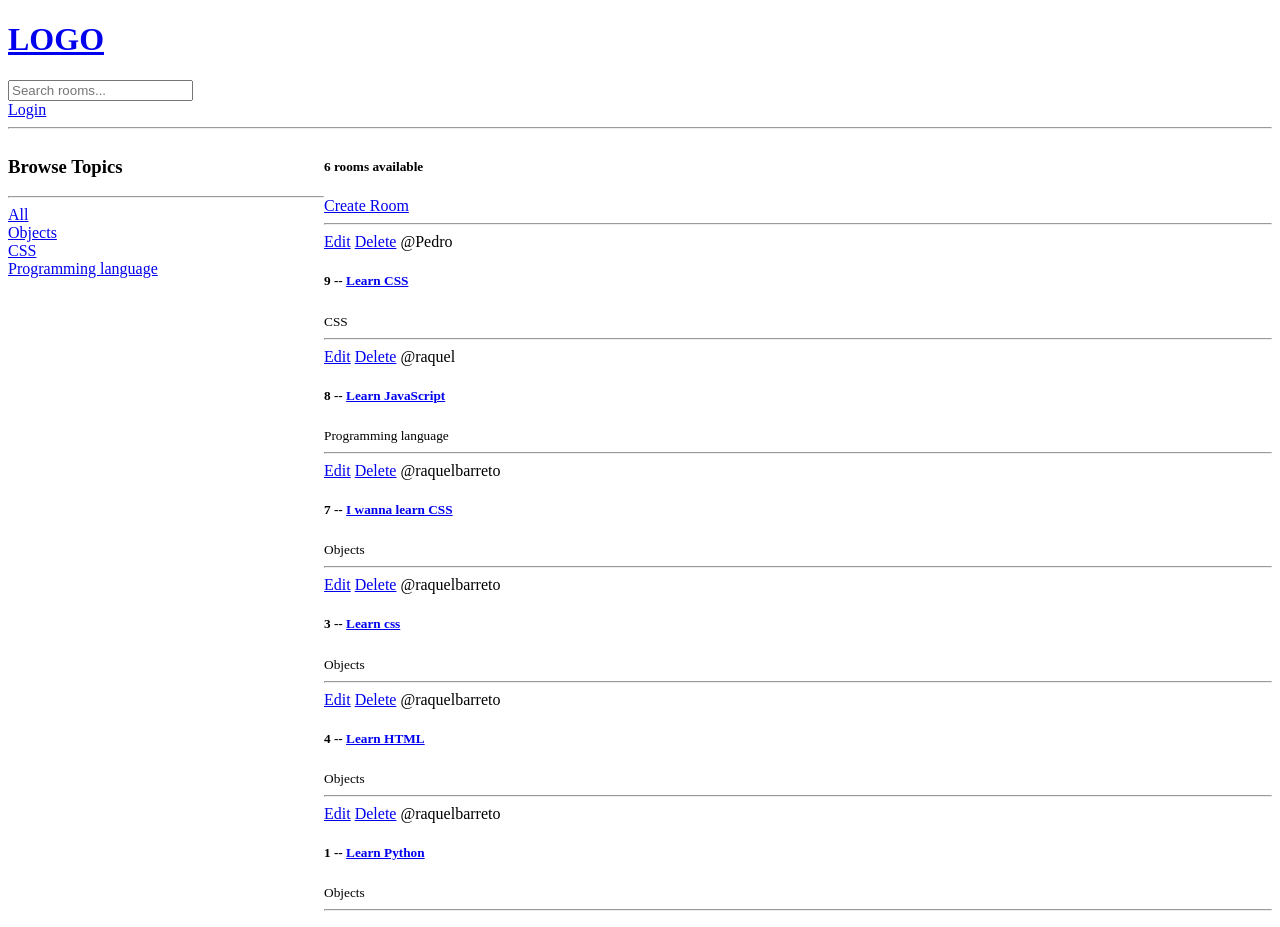
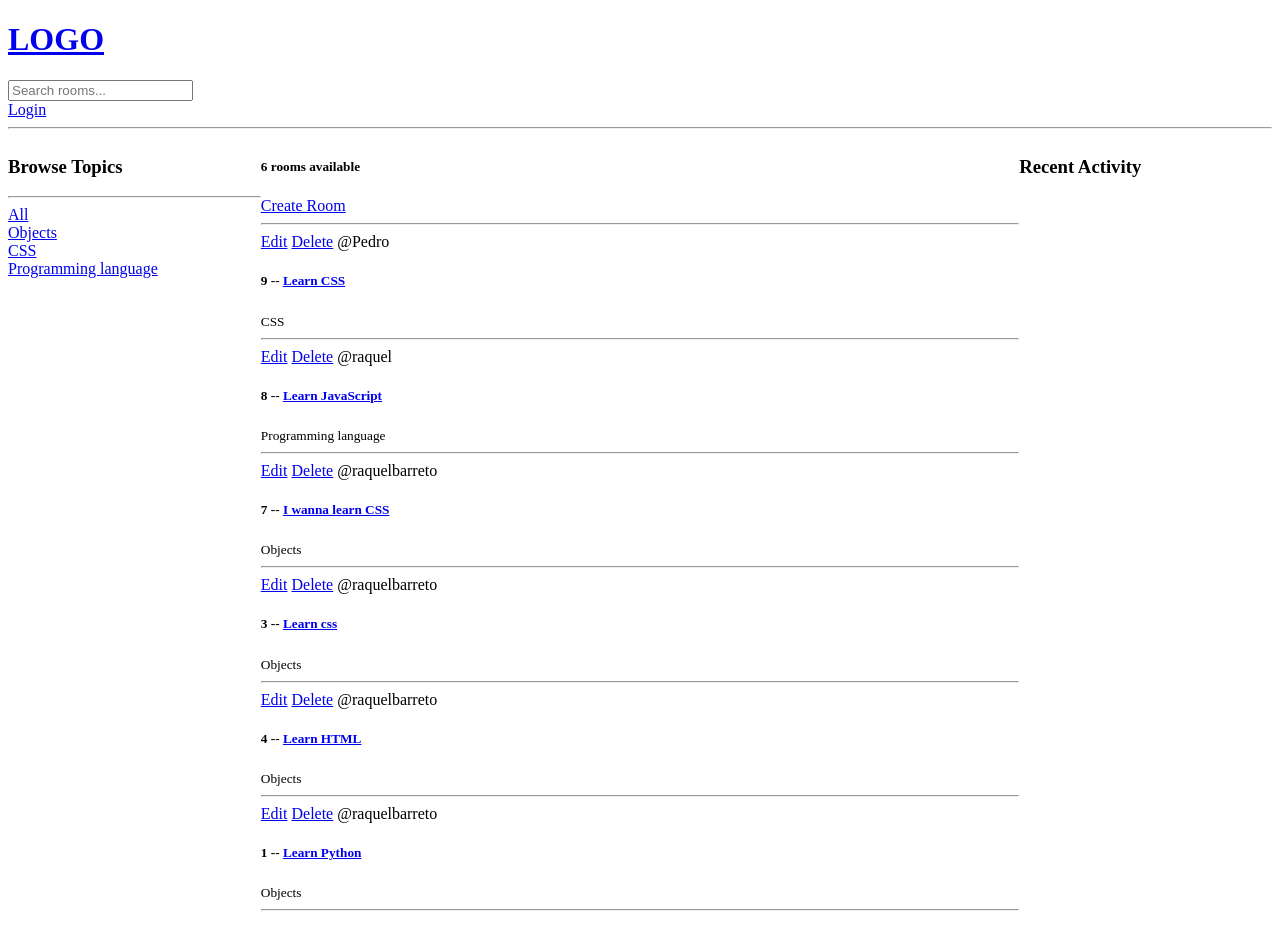
Before and after one commit to barretoraquel/mysite, a Django app: page / in a window 1280 px wide. Run offline with Django 4.2, Linux system fonts and the light colour scheme; data comes from the database, SQL or seed files in the repository.

Commit message:
started new feature

```diff
--- a/polls/templates/polls/home.html
+++ b/polls/templates/polls/home.html
@@ -5,7 +5,7 @@
 <style>
     .home-container{
         display: grid;
-        grid-template-columns: 1fr 3fr;
+        grid-template-columns: 1fr 3fr 1fr;
     }
 </style>
 
@@ -45,6 +45,10 @@
         </div>
     </div>
 
+    <div>
+        <h3>Recent Activity</h3>
+    </div>
+
 <div>
 
 
```
